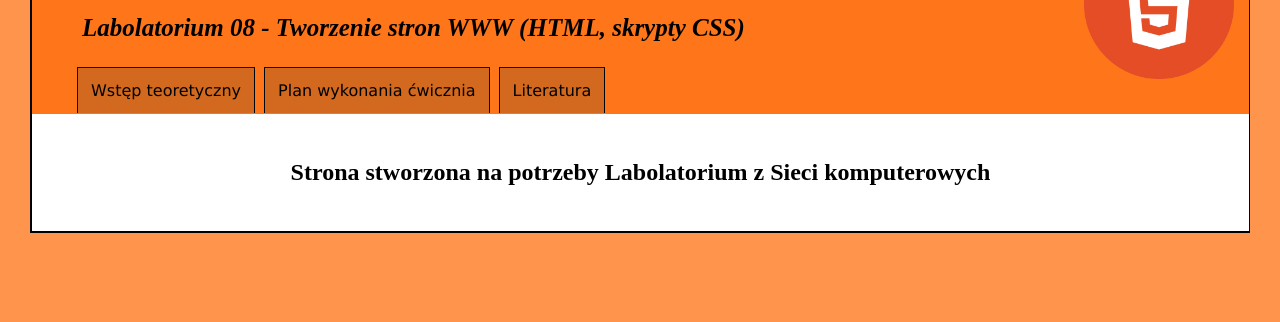
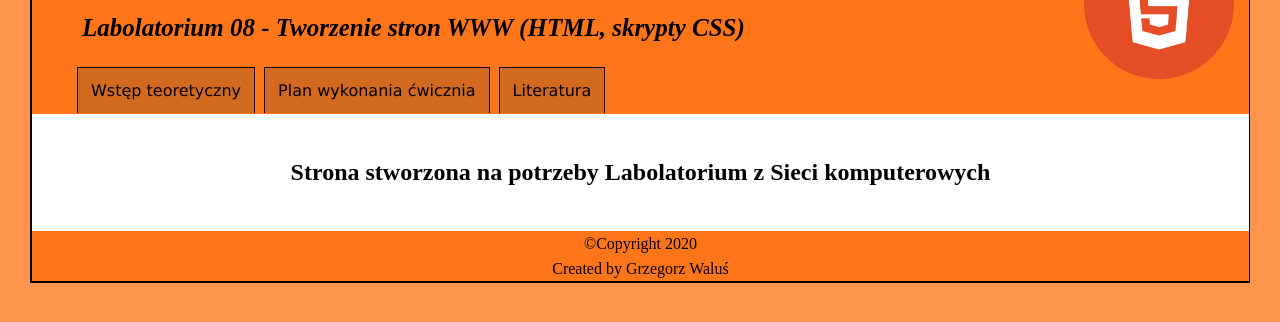
Before and after one commit to Kszekosz11/sk_lab08_html, a plain HTML site: page index.html in a window 1280 px wide. Shown: the part 118-440 px from the top of the page. Drawn offline with Linux system fonts and the light colour scheme.

Commit message:
correct code

```diff
--- a/css/main.css
+++ b/css/main.css
@@ -143,3 +143,12 @@ h3{
     color: blue;
     line-height: 40px;
 }
+
+#footer{
+    clear: both;
+    height: auto;
+    width: 100%;
+    background-color: #ff751a;
+    text-align: center;
+    line-height: 25px;
+}
--- a/index.html
+++ b/index.html
@@ -24,6 +24,12 @@
         <div id="content">
             <h2 id="contentTitleIndex">Strona stworzona na potrzeby Labolatorium z Sieci komputerowych</h2>
         </div>
+
+        <div id="footer">
+            &copy;Copyright 2020
+            </br>
+            Created by Grzegorz Waluś
+        </div>
     </div>
 </body>
 </html>
```
Also changed, not shown: page2Theory.html (+6 -0 lines), page3ExercisePlan.html (+6 -0 lines), page4Literature.html (+6 -0 lines).
